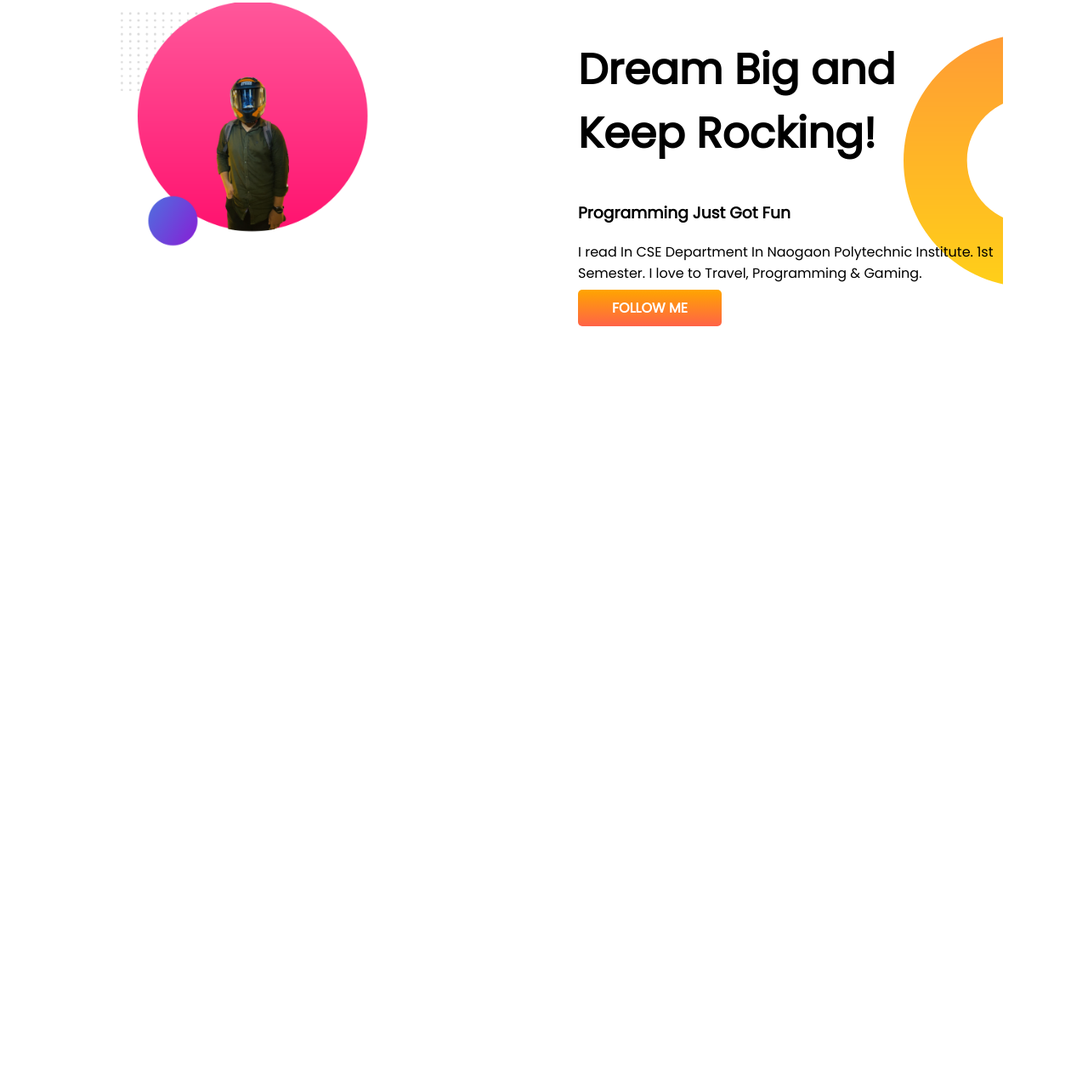
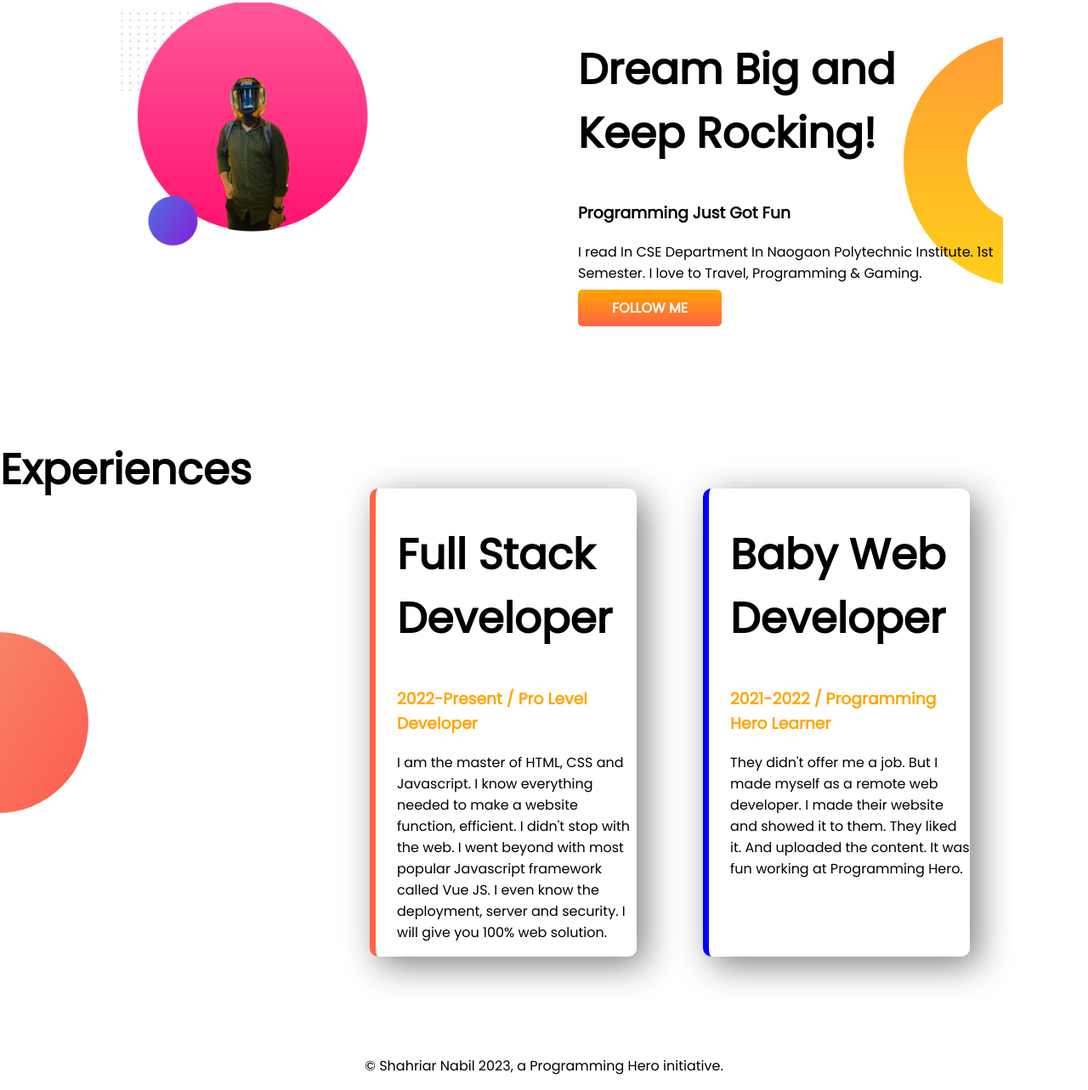
Before and after one commit to ShahNabil1/Developer-portfolio, a plain HTML site: page index.html in a window 1280 px wide. Shown: the part 685-1968 px from the top of the page at 85% size. Before the commit the page ends 1160 px from the top, so only its background shows below. Drawn offline with Linux system fonts and the light colour scheme.

Commit message:
styled border and footer added

```diff
--- a/index.html
+++ b/index.html
@@ -11,7 +11,7 @@
     <link rel="stylesheet" href="style.css">
 </head>
 <body>
-    <section class="top-banner">
+    <section class="top-banner flexible-container">
     <div class="half-width">
     <h1>Welcome To</h1>
     <h2><span>Shahriar Nabil</span> World!</h2>
@@ -23,7 +23,7 @@
     <img src="Nabil Main.png" alt="">
     </div>
     </Section>
-    <section class="dream-big">
+    <section class="dream-big flexible-container">
         <div class="half-width"> <img src="Nabil Main.png" alt="">
         </div>
         <div class="half-width">
@@ -34,5 +34,25 @@
         <a class="link-button" target="_blank" href="https://www.facebook.com/69nabil143">FOLLOW ME</a>
        </div>
     </section>
+    <section class="experience-area">
+        <h1> Experiences </h1>
+    <div class="flexible-container">
+        <div id="full-stack-developer" class="experience-item">
+            <h2>Full Stack Developer</h2>
+            <h3 class="orange-color">2022-Present / Pro Level Developer </h3>
+            <p>I am the master of HTML, CSS and Javascript. I know everything needed to make a website function, efficient. I didn't stop with the web. I went beyond with most popular Javascript framework called Vue JS. I even know the deployment, server and security. I will give you 100% web solution.</p>
+        </div>
+        <div id="baby-web-developer" class="experience-item">
+          <h2> Baby Web Developer </h2>
+          <h3 class="orange-color">2021-2022 / Programming Hero Learner</h3>
+          <p>They didn't offer me a job. But I made myself as a remote web developer. I made their website and showed it to them. They liked it. And uploaded the content. It was fun working at Programming Hero.</p>
+        </div>
+    </div>
+
+
+    </section>
 </body>
+<footer>
+    <p>© Shahriar Nabil 2023, a Programming Hero initiative.</p>
+</footer>
 </html>
--- a/style.css
+++ b/style.css
@@ -33,7 +33,7 @@ section{
     background-image: url(top-banner.png);
     background-repeat: no-repeat;
 }
-section{
+.flexible-container{
     display: flex;
     margin: 100px;
 }
@@ -41,5 +41,29 @@ section{
     background-image: url(images/dream-bg.png);
     background-repeat: no-repeat;
     background-position: right;
-
 }
+.orange-color{
+    color: orange;
+}
+.experience-item{
+    width: 60%;
+    margin-left: 5%;
+    margin-right: 5%;
+    padding-left: 25px;
+    border-radius: 10px;
+    box-shadow: 10px 10px 40px gray;
+}
+.experience-area{
+    background-image: url(images/exp-bg.png);
+    background-repeat: no-repeat;
+    background-position: left;
+}
+#full-stack-developer{
+    border-left: 7px solid tomato;
+}
+#baby-web-developer{
+    border-left: 7px solid blue;
+}
+footer p{
+    text-align: center;
+}
```
